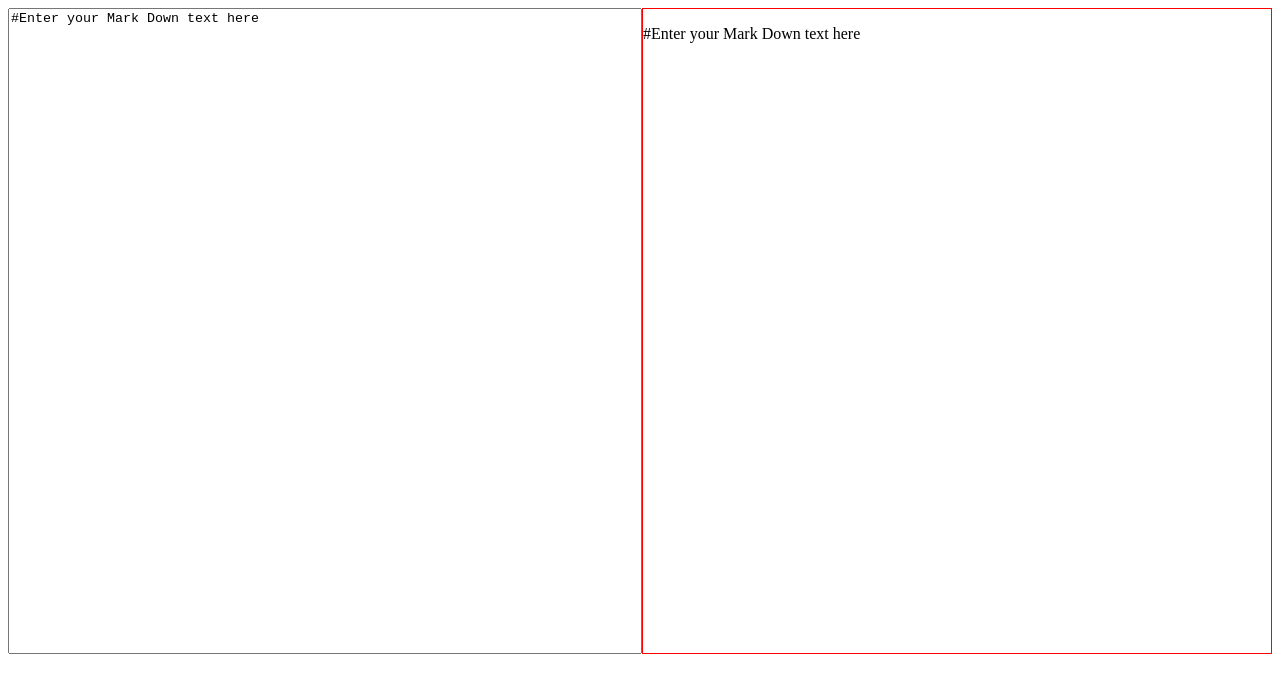
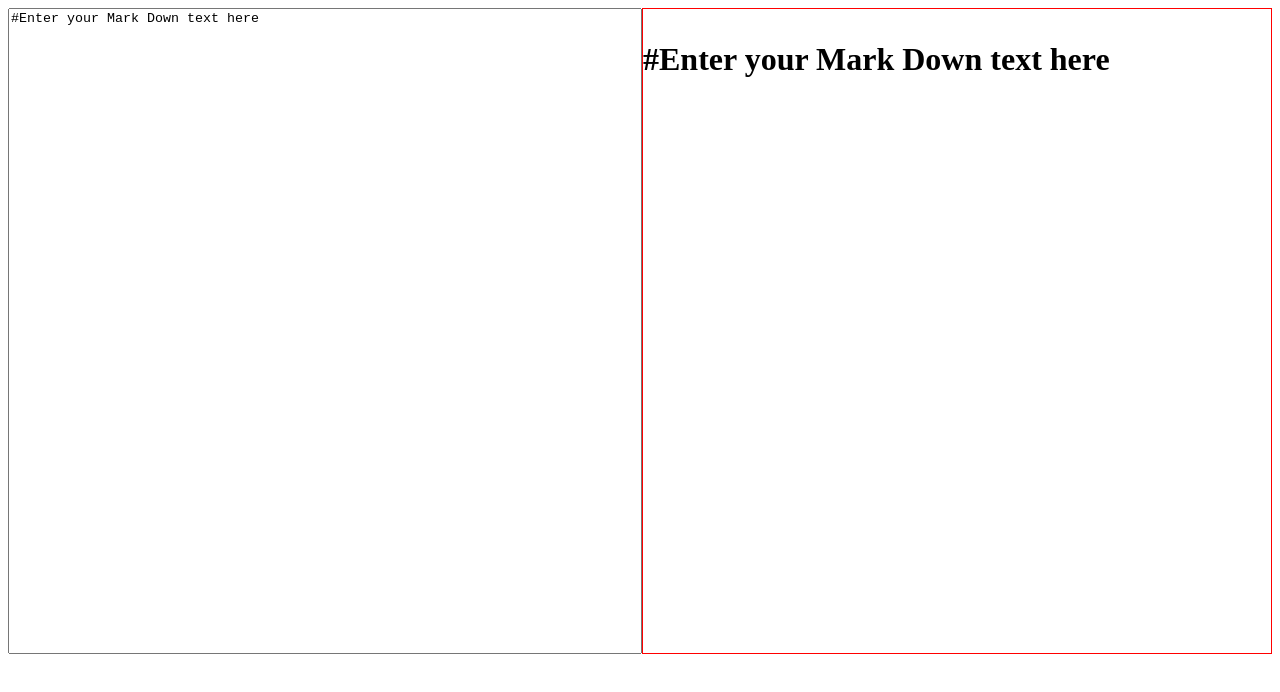
Before and after one commit to acciojob/markdown-CodeshShubh, a React app: page / in a window 1280 px wide. Shown: the top 692 px of the page. Built offline with nearby package versions, Linux system fonts and the light colour scheme.

Commit message:
completed

```diff
--- a/src/components/MarkdownEditor.js
+++ b/src/components/MarkdownEditor.js
@@ -18,7 +18,7 @@ const MarkdownEditor = ({markdownInput}) => {
   return (
     <div style={{border:'1px solid red', width:'50%'}} className='preview'>
  {
-    isLoading ? ( <p>Loading.....</p> ) : (<div dangerouslySetInnerHTML={{__html:marked(input)}} />)
+    isLoading ? ( <p>Loading.....</p> ) : (<h1 dangerouslySetInnerHTML={{__html:marked(input)}} ></h1>)
  }
     </div>
   )
```
